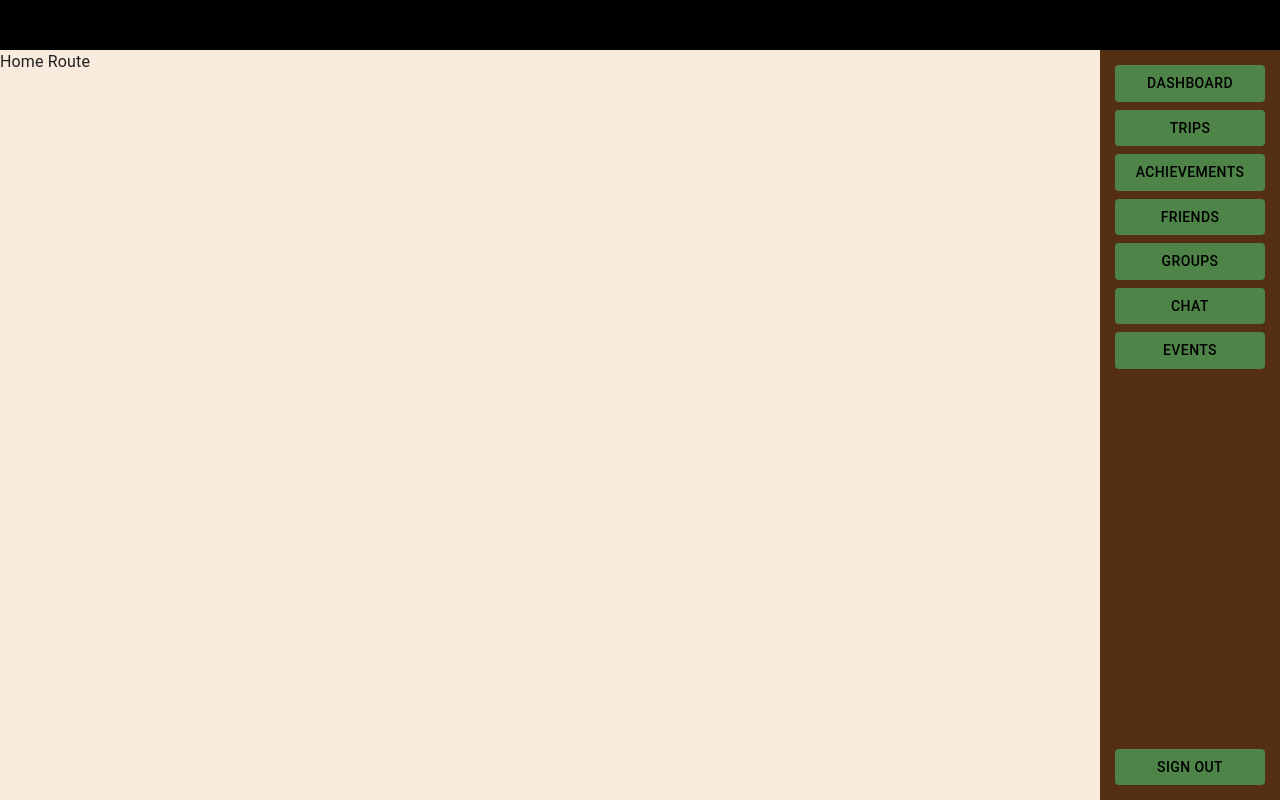
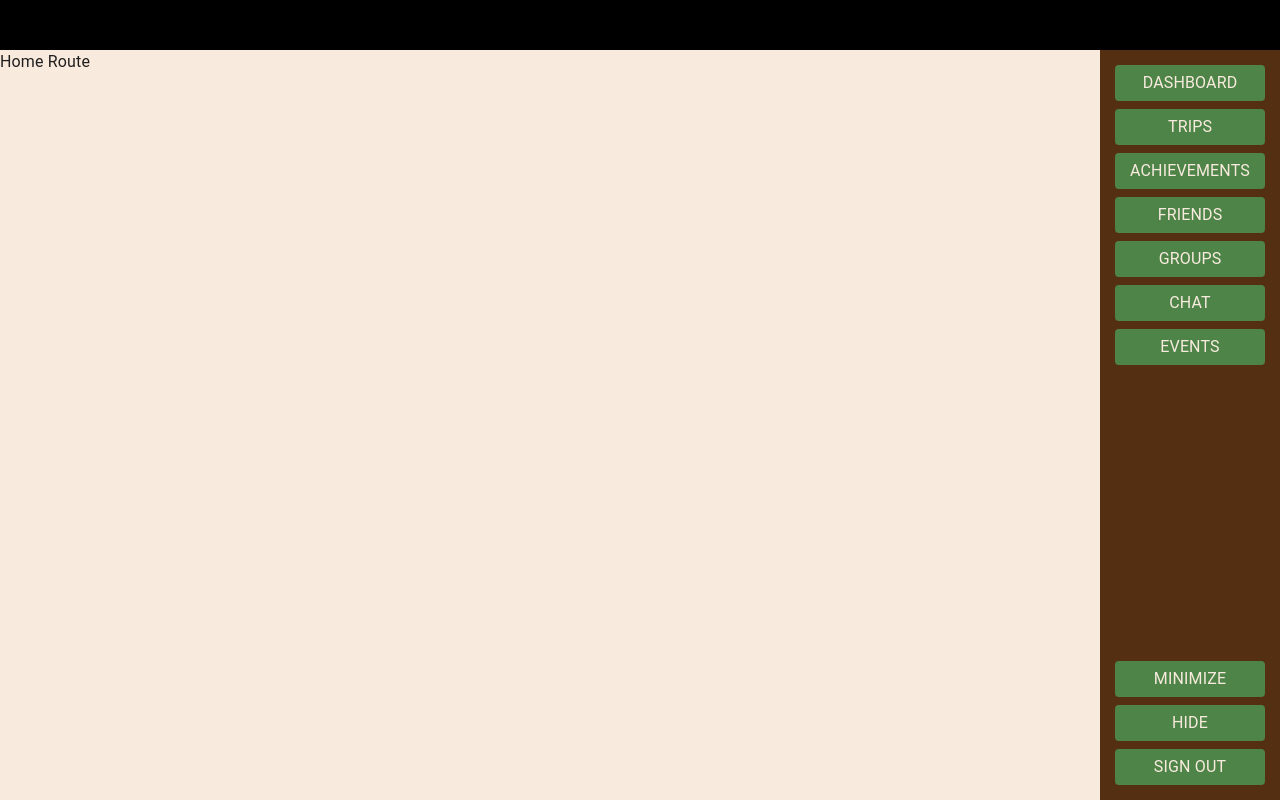
Before and after one commit to toveson/web-VNTR, a Next.js app: page / in a window 1280 px wide. Built offline with nearby package versions, Linux system fonts and the light colour scheme.

Commit message:
NavBar switches between noraml and mini versions now

```diff
--- a/app/components/NavBar.tsx
+++ b/app/components/NavBar.tsx
@@ -1,18 +1,104 @@
-import { Stack, Button } from "@mui/material";
+"use client";
+
+import { Stack, Typography, IconButton, Tooltip, Button } from "@mui/material";
 import Link from "next/link";
+import { useState } from "react";
+import {
+  Dashboard as DashboardIcon,
+  DirectionsCar as TripsIcon,
+  EmojiEvents as AchievementsIcon,
+  People as FriendsIcon,
+  Groups as GroupsIcon,
+  Chat as ChatIcon,
+  Event as EventsIcon,
+  Add as MinimizeIcon,
+  VisibilityOff as HideIcon,
+  ExitToApp as SignOutIcon,
+} from "@mui/icons-material";
 
 export default function NavBar() {
-  const buttons = [
-    { label: "Dashboard", href: "/dashboard" },
-    { label: "Trips", href: "/trips" },
-    { label: "Achievements", href: "/achievements" },
-    { label: "Friends", href: "/friends" },
-    { label: "Groups", href: "/groups" },
-    { label: "Chat", href: "/chat" },
-    { label: "Events", href: "/events" },
+  const [isMini, setIsMini] = useState(false);
+  const [isHidden, setIsHidden] = useState(false);
+
+  const topButtons = [
+    { label: "Dashboard", href: "/dashboard", icon: <DashboardIcon /> },
+    { label: "Trips", href: "/trips", icon: <TripsIcon /> },
+    {
+      label: "Achievements",
+      href: "/achievements",
+      icon: <AchievementsIcon />,
+    },
+    { label: "Friends", href: "/friends", icon: <FriendsIcon /> },
+    { label: "Groups", href: "/groups", icon: <GroupsIcon /> },
+    { label: "Chat", href: "/chat", icon: <ChatIcon /> },
+    { label: "Events", href: "/events", icon: <EventsIcon /> },
+  ];
+  const bottomButtons = [
+    {
+      label: isMini ? "Maximize" : "Minimize",
+      icon: <MinimizeIcon />,
+      onClick: () => setIsMini(isMini ? false : true),
+    },
+    {
+      label: "Hide",
+      icon: <HideIcon />,
+      onClick: () => setIsHidden(isHidden ? false : true),
+    },
+    {
+      label: "Sign Out",
+      icon: <SignOutIcon />,
+      onClick: () => console.log("Sign Out clicked"),
+    },
   ];
 
   return (
+    <>
+      {isMini && !isHidden && (
+        <Stack
+          spacing={1}
+          alignItems="center"
+          style={{
+            backgroundColor: "#542F12",
+            width: "60px",
+            justifyContent: "space-between",
+          }}
+        >
+          <Stack spacing={1} style={{ paddingTop: "15px" }}>
+            {topButtons.map((button) => (
+              <Link href={button.href} passHref key={button.label}>
+                <Tooltip title={button.label} placement="left">
+                  <IconButton
+                    style={{
+                      backgroundColor: "#4E8448",
+                      color: "#F8EBDE",
+                    }}
+                  >
+                    {button.icon}
+                  </IconButton>
+                </Tooltip>
+              </Link>
+            ))}
+          </Stack>
+
+          <Stack style={{ paddingBottom: "15px" }} spacing={1}>
+            {bottomButtons.map((button) => (
+              <Tooltip title={button.label} placement="left" key={button.label}>
+                <IconButton
+                  onClick={button.onClick}
+                  style={{
+                    backgroundColor: "#4E8448",
+                    color: "#F8EBDE",
+                  }}
+                >
+                  {button.icon}
+                </IconButton>
+              </Tooltip>
+            ))}
+          </Stack>
+        </Stack>
+      )}
+
+      {!isMini && !isHidden && (
         <Stack
           spacing={1}
           alignItems="center"
@@ -23,7 +109,7 @@ export default function NavBar() {
           }}
         >
           <Stack spacing={1} style={{ paddingTop: "15px" }}>
-        {buttons.map((button) => (
+            {topButtons.map((button) => (
               <Link href={button.href} passHref key={button.label}>
                 <Button
                   style={{
@@ -32,22 +118,32 @@ export default function NavBar() {
                     width: "150px",
                   }}
                 >
+                  <Typography style={{ color: "#F8EBDE" }}>
                     {button.label}
+                  </Typography>
                 </Button>
               </Link>
             ))}
           </Stack>
           <Stack style={{ paddingBottom: "15px" }} spacing={1}>
+            {bottomButtons.map((button, index) => (
               <Button
+                key={index}
+                onClick={button.onClick}
                 style={{
                   backgroundColor: "#4E8448",
                   color: "#000000",
                   width: "150px",
                 }}
               >
-          Sign Out
+                <Typography style={{ color: "#F8EBDE" }}>
+                  {button.label}
+                </Typography>
               </Button>
+            ))}
           </Stack>
         </Stack>
+      )}
+    </>
   );
 }
```
Lines whose indentation alone changed are shown as unchanged.
